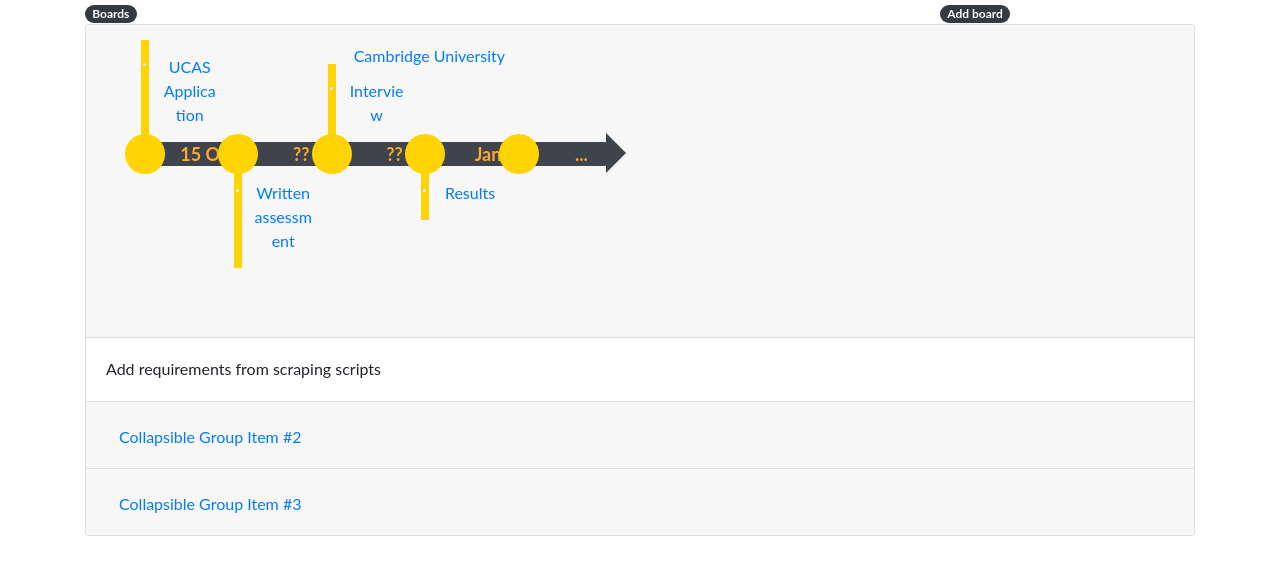
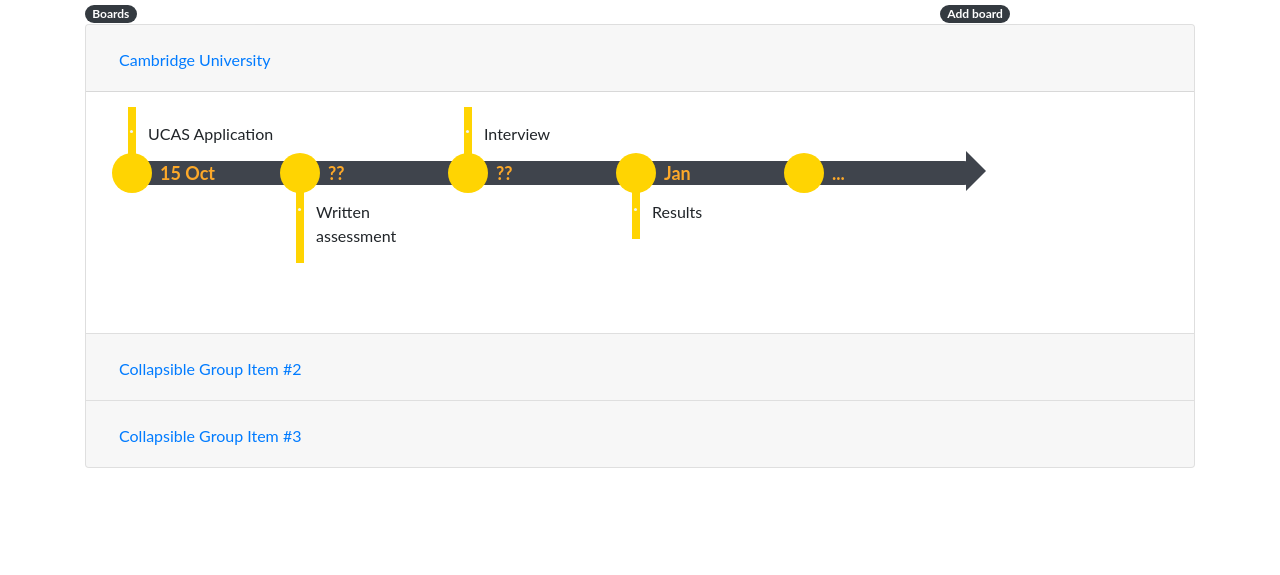
Before and after one commit to Lon19/team-23, a Flask app: page /board in a window 1280 px wide. Shown: the top 575 px of the page. Run offline with Flask 2, Linux system fonts and the light colour scheme; some libraries are stand-ins or nearby versions.

Commit message:
Put timeline inside dropdown

```diff
--- a/templates/board.html
+++ b/templates/board.html
@@ -23,7 +23,12 @@
                 <h2 class="mb-0">
                   <button class="btn btn-link" type="button" data-toggle="collapse" data-target="#collapseOne" aria-expanded="true" aria-controls="collapseOne">
                     Cambridge University
-                    <br></br>
+                  </button>
+                </h2>
+              </div>
+
+              <div id="collapseOne" class="collapse show" aria-labelledby="headingOne" data-parent="#accordionExample">
+                <div class="card-body">
                     <ul class="timeline">
                         <li>
                             <span class="year">15 Oct</span>
@@ -41,14 +46,8 @@
                             <span class="year">Jan</span>
                             <ul class="content">
                             <li>Results</li></ul></li>
-                        <li><span class="year new">...</span></li></ul>
-                  </button>
-                </h2>
-              </div>
-
-              <div id="collapseOne" class="collapse show" aria-labelledby="headingOne" data-parent="#accordionExample">
-                <div class="card-body">
-                  Add requirements from scraping scripts
+                        <li><span class="year new">...</span></li>
+                    </ul>
                 </div>
               </div>
             </div>
```
